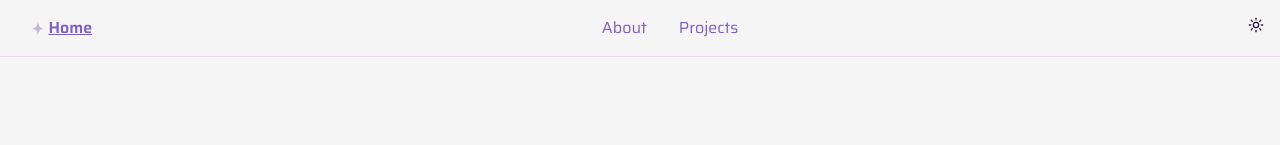
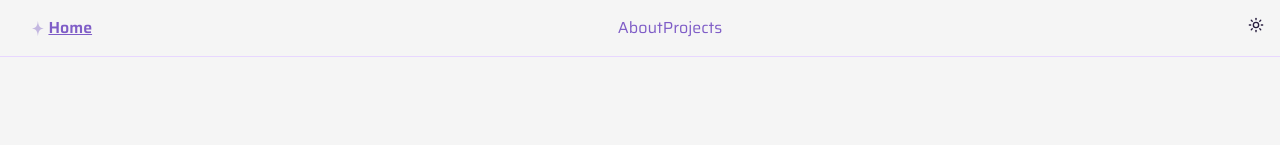
Before and after one commit to mchlol/portfolio-23, a React (Vite) app: page / in a window 1280 px wide. Shown: the top 145 px of the page. Built offline with nearby package versions, Linux system fonts and the light colour scheme.

Commit message:
position links and remove unused ul tag

```diff
--- a/src/components/Nav.jsx
+++ b/src/components/Nav.jsx
@@ -17,7 +17,7 @@ export default function Nav() {
                     Home
                 </NavLink>
             </div>
-            <ul>
+            <div className="links">
                 <NavLink
                 to="/about"
                 className={ (obj) => obj.isActive ? "nav-link active-link" : 'nav-link'}
@@ -30,7 +30,7 @@ export default function Nav() {
                 >
                     Projects
                 </NavLink>
-            </ul>
+            </div>
             <div>
                 <Toggle />
             </div>
```
